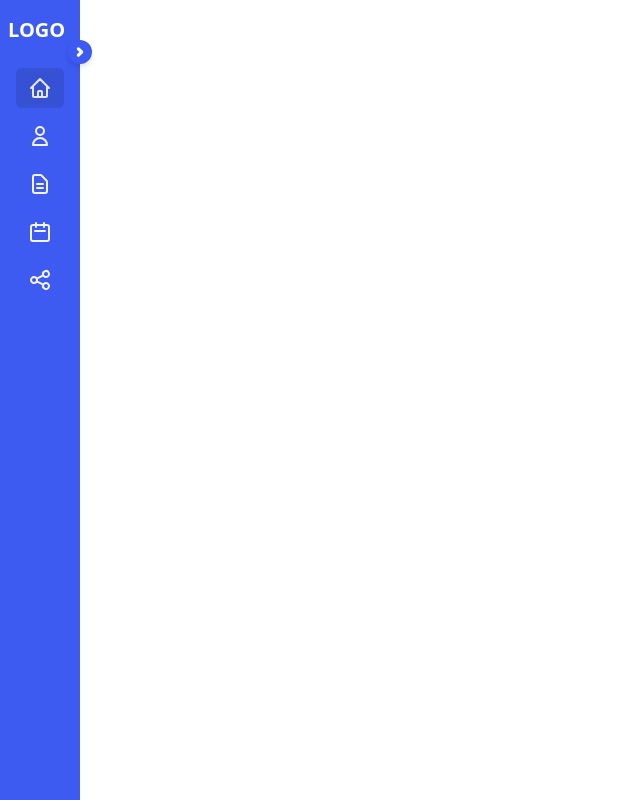
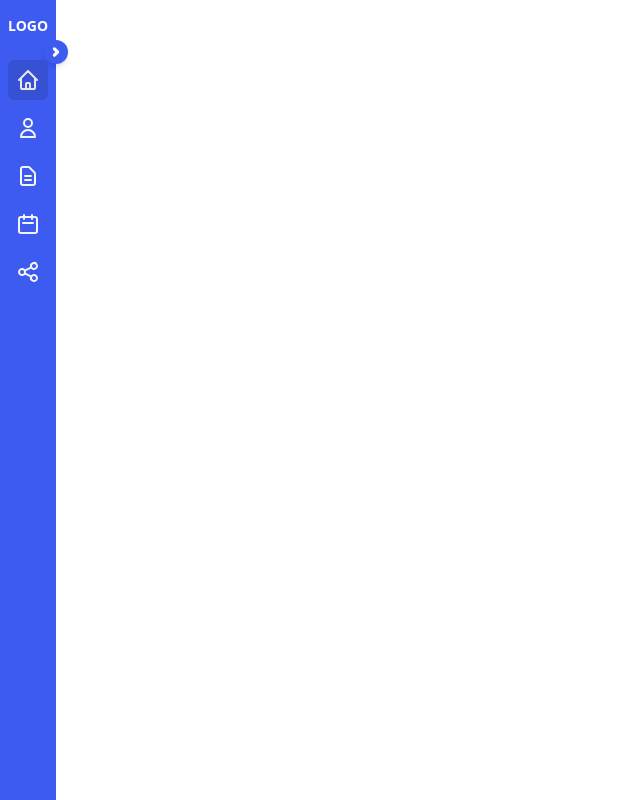
Before and after one commit to me-myself-and-open-source/sidebar-v2, a React (Create React App) app: page / in a window 1280 px wide. Shown: the whole page, without its empty margins (0-640 px from the left). Built offline with nearby package versions, Linux system fonts and the light colour scheme.

Commit message:
smaller size

```diff
--- a/src/components/layouts/Sidebar.jsx
+++ b/src/components/layouts/Sidebar.jsx
@@ -35,12 +35,12 @@ function Sidebar() {
 			</button>
 
 			<div className={`h-screen bg-primary transition-all duration-300 space-y-2 fixed sm:relative
-				${sidebar.full ? 'w-64' : 'w-64 sm:w-20'}
+				${sidebar.full ? 'w-64' : 'w-64 sm:w-14'}
 				${sidebar.navOpen ? 'top-0 left-0' : 'top-0 -left-64 sm:left-0 '} `}>
 
-				<h1 className={`font-black text-white py-4 ${sidebar.full ? 'text-2xl px-4' : 'text-xl px-4 sm:px-2'}`}>LOGO</h1>
+				<h1 className={`font-black text-white py-4 ${sidebar.full ? 'text-3xl px-4' : 'text-sm px-4 sm:px-2'}`}>LOGO</h1>
 
-				<div className="px-4 space-y-2">
+				<div className="px-2 space-y-2">
 
 					{/* Sidebar Toggle */}
 					<button onClick={() => dispatch(toggleSidebarFull())}
```
